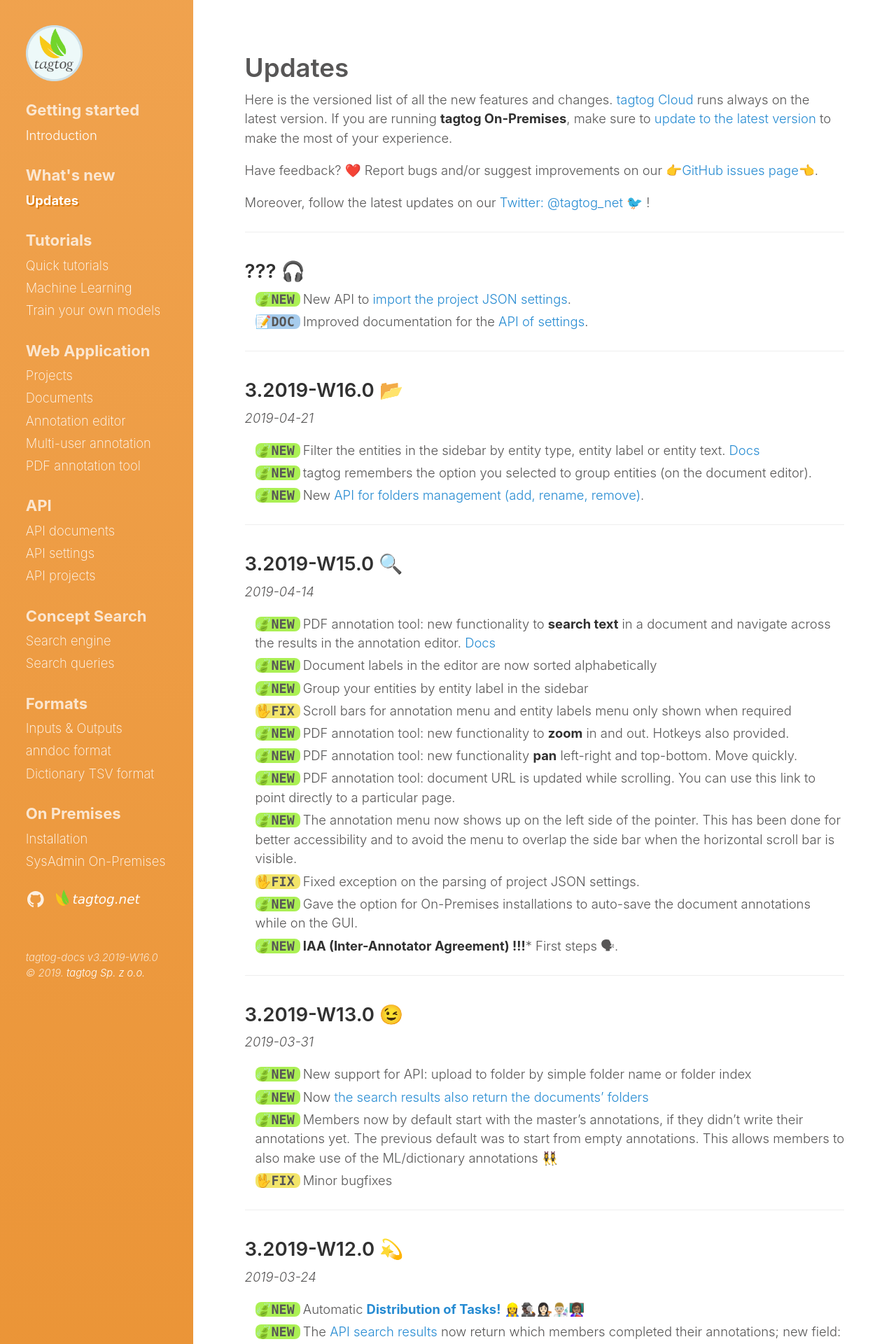
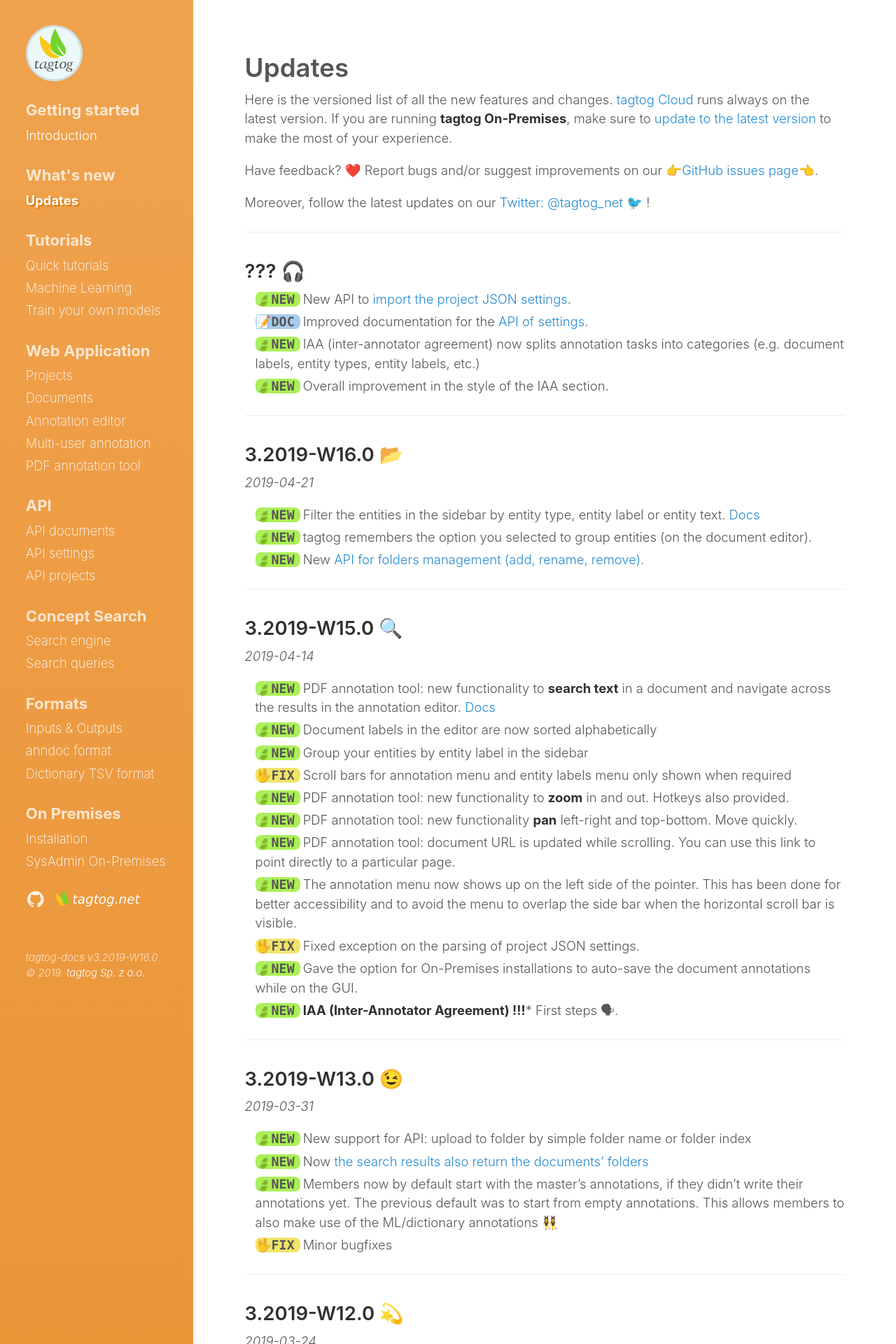
Before and after one commit to tagtogorg/tagtog-doc, a Jekyll site: the page built from updates.md, in a window 1280 px wide. Shown: the top 1920 px of the page at 70% size. Built offline with Jekyll 4.4.1, drawn with Linux system fonts in a browser that asks for light colours; nearby versions of some CDN libraries; emoji names are drawn with the system emoji font; some of the changed text lies outside the part shown.

Commit message:
Update updates

```diff
--- a/updates.md
+++ b/updates.md
@@ -19,6 +19,8 @@ Moreover, follow the latest updates on our [Twitter: @tagtog_net 🐦](https://t
 <ul class="updates">
   <li class="new"><span markdown="1">New API to [import the project JSON settings](API_settings_v1.html#import-settings).</span></li>
   <li class="doc"><span markdown="1">Improved documentation for the [API of settings](API_settings_v1.html).</span></li>
+  <li class="new"><span markdown="1">IAA (inter-annotator agreement) now splits annotation tasks into categories (e.g. document labels, entity types, entity labels, etc.)</span></li>
+  <li class="new"><span markdown="1">Overall improvement in the style of the IAA section.</span></li>
 </ul>
 
 ---
```
